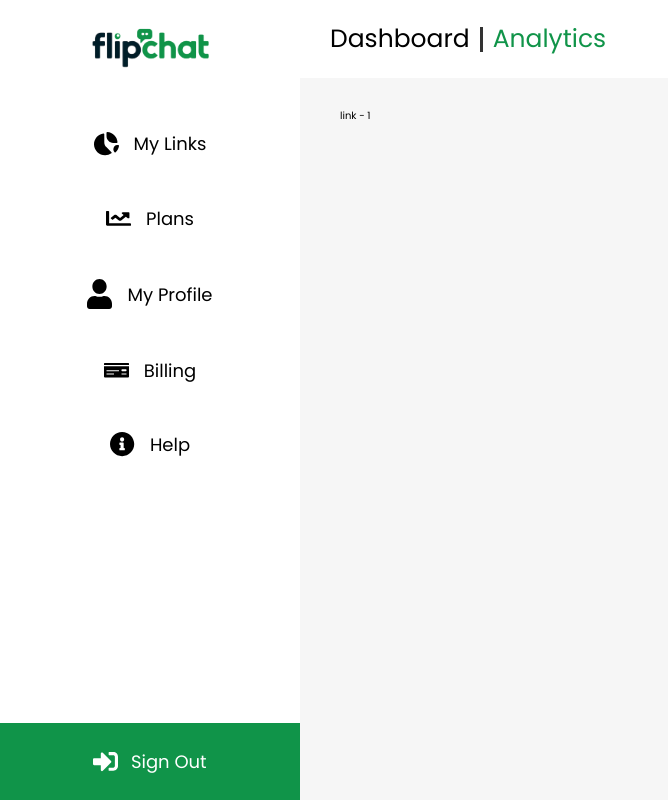
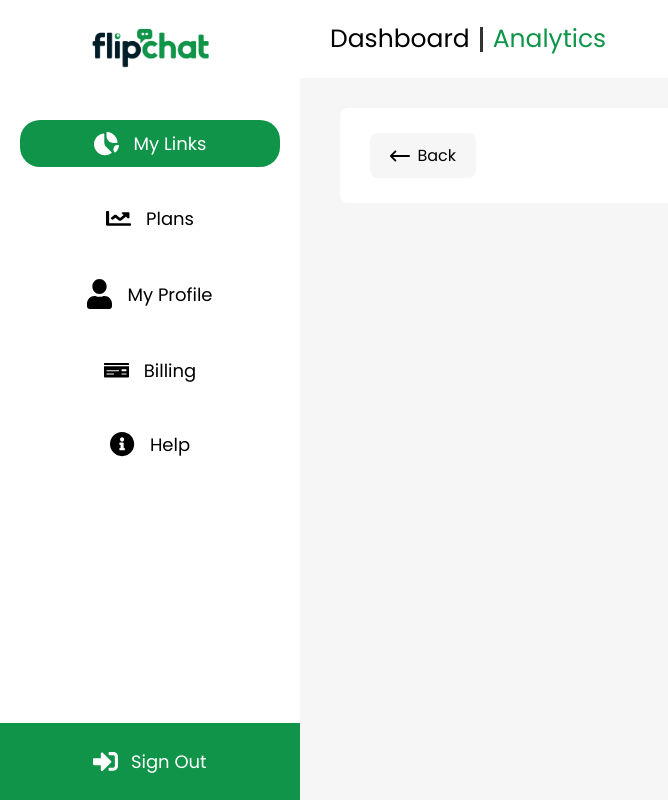
Before and after one commit to simonpaul08/flipChat, a React (Vite) app: page /dashboard/link/1 in a window 1280 px wide. Shown: the whole page, without its empty margins (0-668 px from the left). Built offline with nearby package versions, Linux system fonts and the light colour scheme; no server answers.

Commit message:
feat: adding analytics

```diff
--- a/src/components/Sidebar.jsx
+++ b/src/components/Sidebar.jsx
@@ -22,7 +22,7 @@ const NAV_LINKS = [
     image: PIE_ICON,
     imageWhite: PIE_ICON_WHITE,
     link: "/dashboard",
-    children: ["/dashboard/create"],
+    children: ["/dashboard/create", "/dashboard/link"],
   },
   {
     id: 2,
@@ -80,7 +80,7 @@ const Sidebar = () => {
       <div className="sidebar-body">
         <div className="sidebar-nav">
           {NAV_LINKS?.map((item) => {
-            const selected = item.link === currentTab || item.children.includes(currentTab)
+            const selected = item.link === currentTab || item.children.some(item => currentTab?.includes(item))
             return (
               <div
                 key={item.id}
--- a/src/pages/LinkAnalytics.jsx
+++ b/src/pages/LinkAnalytics.jsx
@@ -1,5 +1,6 @@
 import React from 'react'
 import { useParams } from 'react-router-dom'
+import BackButton from '../components/common/BackButton';
 
 const LinkAnalytics = () => {
 
@@ -15,7 +16,11 @@ const LinkAnalytics = () => {
                 </div>
             </div>
             <div className="dashboard-main">
-                <p>link - {id}</p>
+                <div className="analytics-container">
+                    <div className="create-head">
+                        <BackButton />
+                    </div>
+                </div>
             </div>
         </div>
     )
```
Also changed, not shown: src/App.css (+209 -1 lines).
